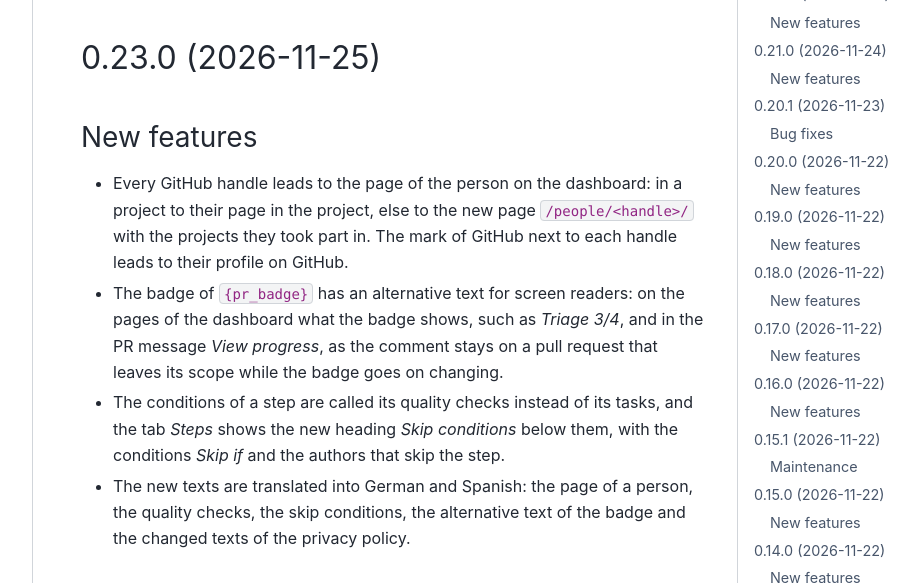
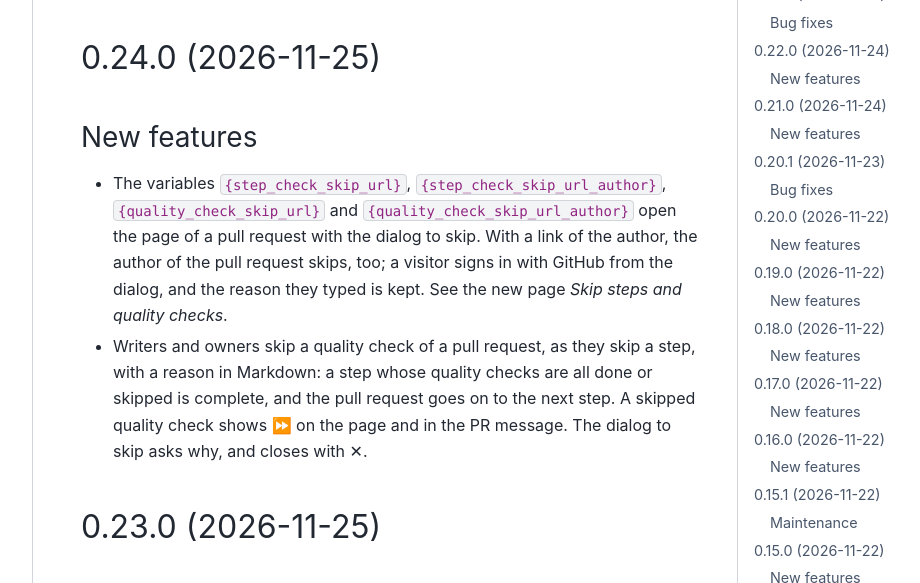
Before and after one commit to PyCalendar/dashboard.pycal.org, a Sphinx documentation site: the page built from docs/changelog.rst, in a window 1280 px wide and 900 px high, cut to the strip 317-900 px from the top of the window. Shown: the whole strip, without its empty margins (287-1207 px from the left). Built offline with Sphinx 7.4.7 and the PyData theme 0.15.4, drawn with Linux system fonts in a browser that asks for light colours; the version number could not be read and is left out; some of the changed text lies outside the part shown.

Commit message:
Release 0.24.0
Co-Authored-By: Claude Opus 5.5 <noreply@anthropic.com>

```diff
--- a/docs/changelog.rst
+++ b/docs/changelog.rst
@@ -8,6 +8,16 @@ Changelog
 .. include:: _build/unreleased.rst
 
 .. towncrier release notes start
+
+0.24.0 (2026-11-25)
+-------------------
+
+New features
+~~~~~~~~~~~~
+
+- The variables ``{step_check_skip_url}``, ``{step_check_skip_url_author}``, ``{quality_check_skip_url}`` and ``{quality_check_skip_url_author}`` open the page of a pull request with the dialog to skip. With a link of the author, the author of the pull request skips, too; a visitor signs in with GitHub from the dialog, and the reason they typed is kept. See the new page *Skip steps and quality checks*.
+- Writers and owners skip a quality check of a pull request, as they skip a step, with a reason in Markdown: a step whose quality checks are all done or skipped is complete, and the pull request goes on to the next step. A skipped quality check shows ⏩ on the page and in the PR message. The dialog to skip asks why, and closes with ✕.
+
 
 0.23.0 (2026-11-25)
 -------------------
```
Also changed, not shown: 2 other files.
